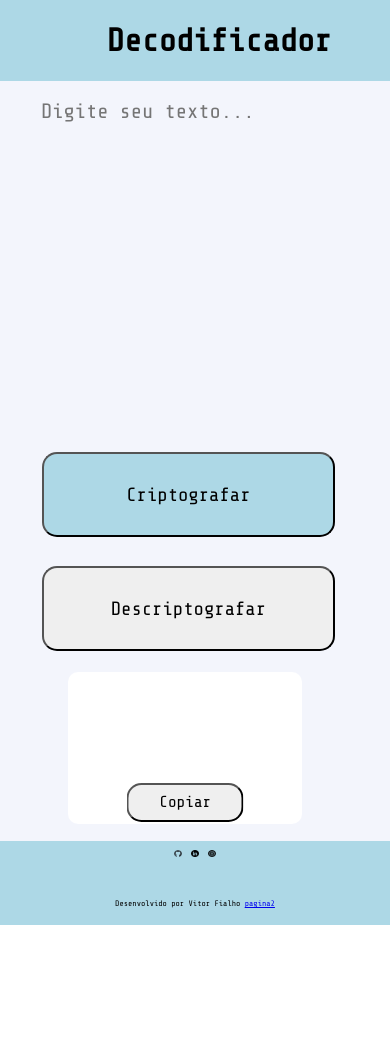
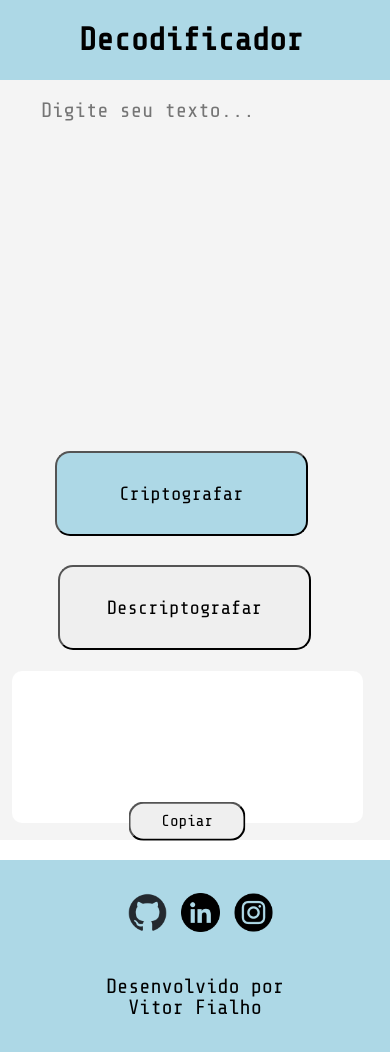
Before and after one commit to vitorFialho/decodificador-de-texto, a plain HTML site: page index.html in a window 390 px wide. Before the commit the page ends 925 px from the top, so only its background shows below. Drawn offline with nearby package versions, Linux system fonts and the light colour scheme.

Commit message:
Responsividade pra mobile completa

```diff
--- a/index.html
+++ b/index.html
@@ -44,7 +44,7 @@
                 <a href="https://www.instagram.com/fialho159/" target="_blank"><img src="imagens/instagram.png" alt="Logo do Instagram"></a>
             </li>
         </ul>
-        <p>Desenvolvido por Vitor Fialho  <a href="segunda-pagina.html">pagina2</a></p>
+        <p>Desenvolvido por Vitor Fialho</p>
     </footer>
 
     <script src="decodificador.js"></script>
--- a/style.css
+++ b/style.css
@@ -33,7 +33,7 @@ h1{
 
 main{
     position: relative;
-    background-color: #f3f5fc;
+    background-color: #f4f4f4;
     height: 80vh;
 }
 
@@ -155,19 +155,21 @@ footer p{
         height: 90vh;
     }
     .cabecalho{
-        width: 100vw;
+        position: static;
+        box-sizing: border-box;
+        height: 60px;
+        padding: 40px;
     }
 
     .imagem-cabecalho{
-        opacity: 0;
-        width: 20%;
-        height: 20%;
+        display: none;
     }
 
-    h1{
-        position: absolute;
-        right: 0px;
-        color: black;
+    .cabecalho h1{
+        display: inline-block;
+        position: static;
+        font-size: 2em;
+        width: fit-content;
     }
 
     form{
@@ -192,7 +194,7 @@ footer p{
         box-sizing: border-box;
         text-align: center;
         font-size: 1.2em;
-        width: 75vw;
+        width: 65vw;
         height: 10vh;
         padding: 1%;
         border-radius: 15px;
@@ -202,27 +204,26 @@ footer p{
 
     button#criptografar{
         background-color: lightblue;
-        left: 1%;
+        left: 5%;
         bottom: 40%;
     }
 
     button#descriptografar{
-        left: -1%;
+        left: 4%;
         bottom: 25%;
     }
 
     .texto-resultado{
         position: absolute;
         top: 70vh;
-        left: 15vw;
+        left: 3vw;
         display: inline-block;
-        background-color: white;
-        width: 60vw;
+        background-color: rgb(255, 255, 255);
+        width: 90vw;
         height: 18vh;
         margin: auto;
         border-radius: 10px;
         font-size: 1em;
-        overflow: auto;
     }
 
     button#copiar{
@@ -231,7 +232,7 @@ footer p{
         position: absolute;
         bottom: 1%;
         left: 50%;
-        transform: translateX(-50%);
+        transform: translate(-50%,50%);
         width: 30vw;
         height: 4.7vh;
     }
@@ -239,7 +240,8 @@ footer p{
     footer{
         position: relative;
         background-color: lightblue;
-        height: 10vh;
+        padding-top: 30px;
+        margin-top: 20px;
     }
 
     footer ul, footer p{
@@ -248,11 +250,13 @@ footer p{
 
     footer li{
         display: inline-block;
-        margin: 1% 0.7%;
+        max-width: 480px;
+        margin: 1% auto;
     }
 
     .item-footer img{
-        width: 2vw;
+        width: 10vw;
+        margin-left: 10px;
     }
 
     footer p{
@@ -261,8 +265,8 @@ footer p{
         left: 50%;
         transform: translateX(-50%);
         font-family: 'Share Tech Mono', monospace;
-        font-size: 0.5em;
+        font-size: 1.29em;
         color: black;
-        margin: 1.3% 0% 0% 0%;
+        margin: 1% 0% 0% 0%;
     }
 }
```
